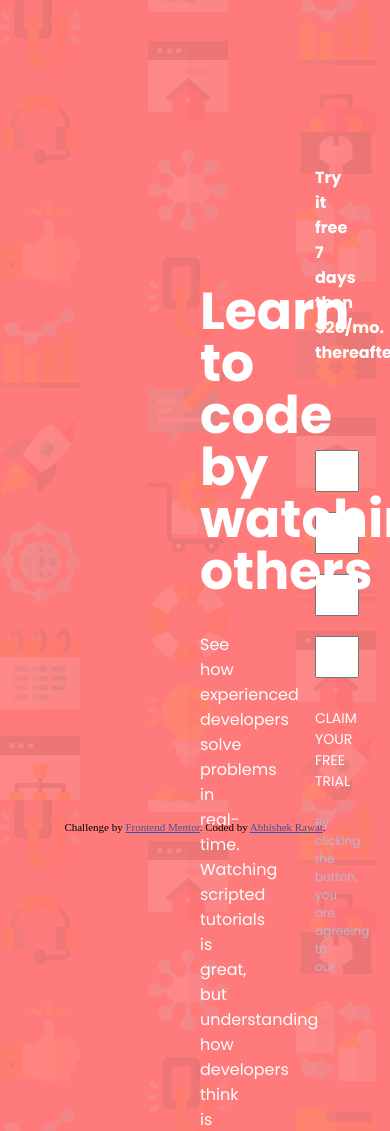
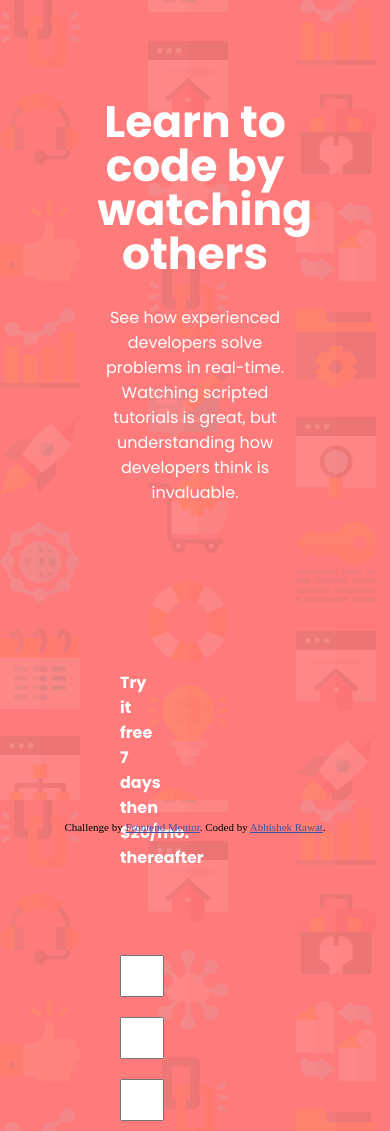
Before and after one commit to AbePlays/Fronend-Challenge-3, a plain HTML site: page index.html in a window 390 px wide. Shown: the top 1131 px of the page. Drawn offline with Linux system fonts and the light colour scheme.

Commit message:
Mobile Friendly Properties

```diff
--- a/style.css
+++ b/style.css
@@ -119,3 +119,29 @@ input::placeholder {
   box-shadow: 0 5px 5px hsl(249, 10%, 26%);
   font-size: 16px;
 }
+
+@media (max-width: 1220px) {
+  .left {
+    float: none;
+    margin: 100px auto 0;
+    padding: 0;
+  }
+
+  .left h1 {
+    font-family: "Poppins", sans-serif;
+    padding: 0;
+    font-size: 44px;
+    line-height: 1;
+    text-align: center;
+  }
+  .left p {
+    font-family: "Poppins", sans-serif;
+    font-weight: 400;
+    padding: 0;
+    margin: 0 auto;
+    text-align: center;
+  }
+  .right {
+    float: none;
+  }
+}
```
